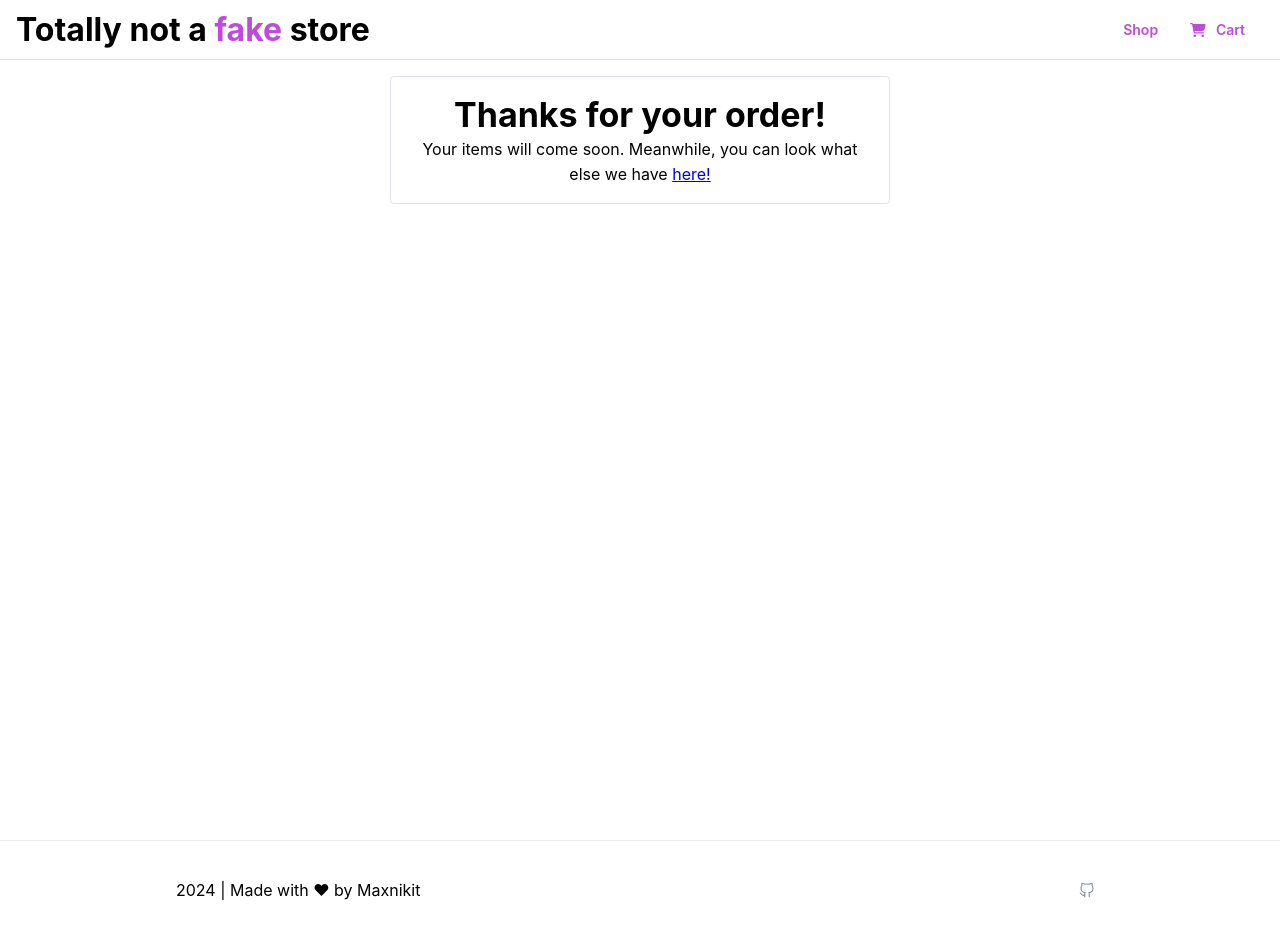
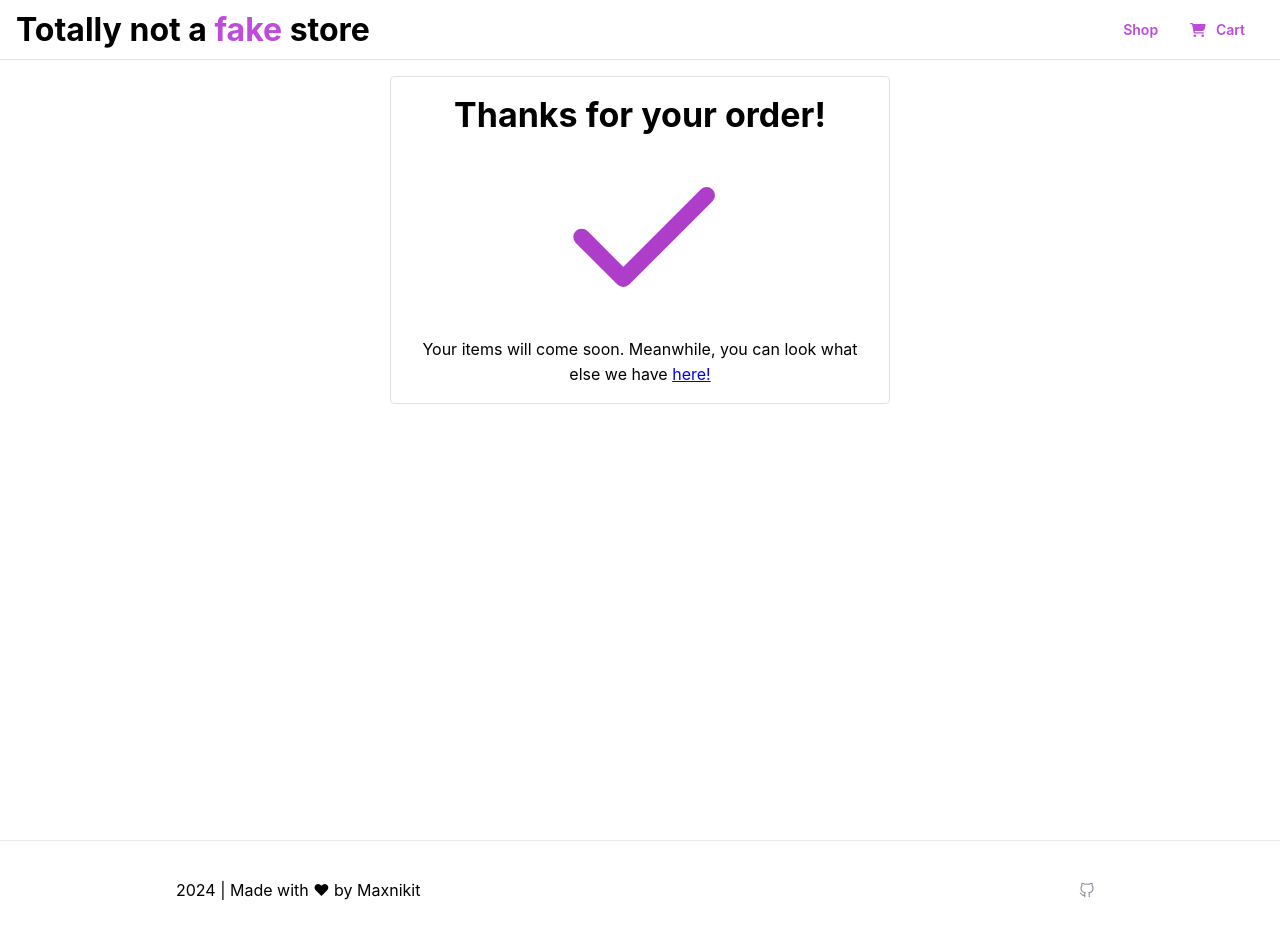
Before and after one commit to Maxnikit/shopping-cart, a React app: page /checkout in a window 1280 px wide. Built offline with nearby package versions, Linux system fonts and the light colour scheme; the HTML template or start-up script is replaced by a standard one.

Commit message:
Add Check icon on checkout

```diff
--- a/src/components/Checkout/Checkout.jsx
+++ b/src/components/Checkout/Checkout.jsx
@@ -18,6 +18,7 @@ import {
 import { useCart } from "../../hooks/cartContext";
 import { Link } from "react-router-dom";
 import style from "./Checkout.module.css";
+import { IconCheck } from "@tabler/icons-react";
 const Checkout = () => {
   const {
     cartItems,
@@ -32,6 +33,7 @@ const Checkout = () => {
   return (
     <Card withBorder maw={500} m="auto" align="center">
       <Title>Thanks for your order!</Title>
+      <IconCheck width="100%" height={200} color="#AE3EC9" />
       <Text>
         Your items will come soon. Meanwhile, you can look what else we have{" "}
         <Link to="/">here!</Link>
```
